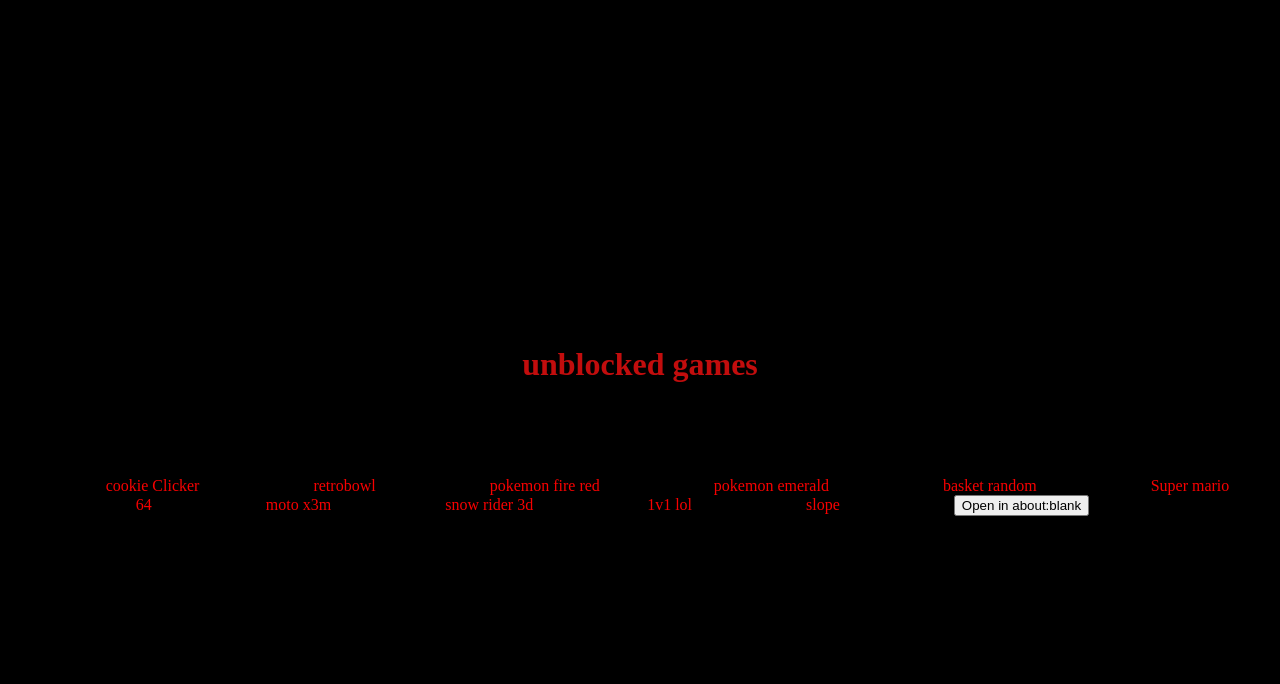
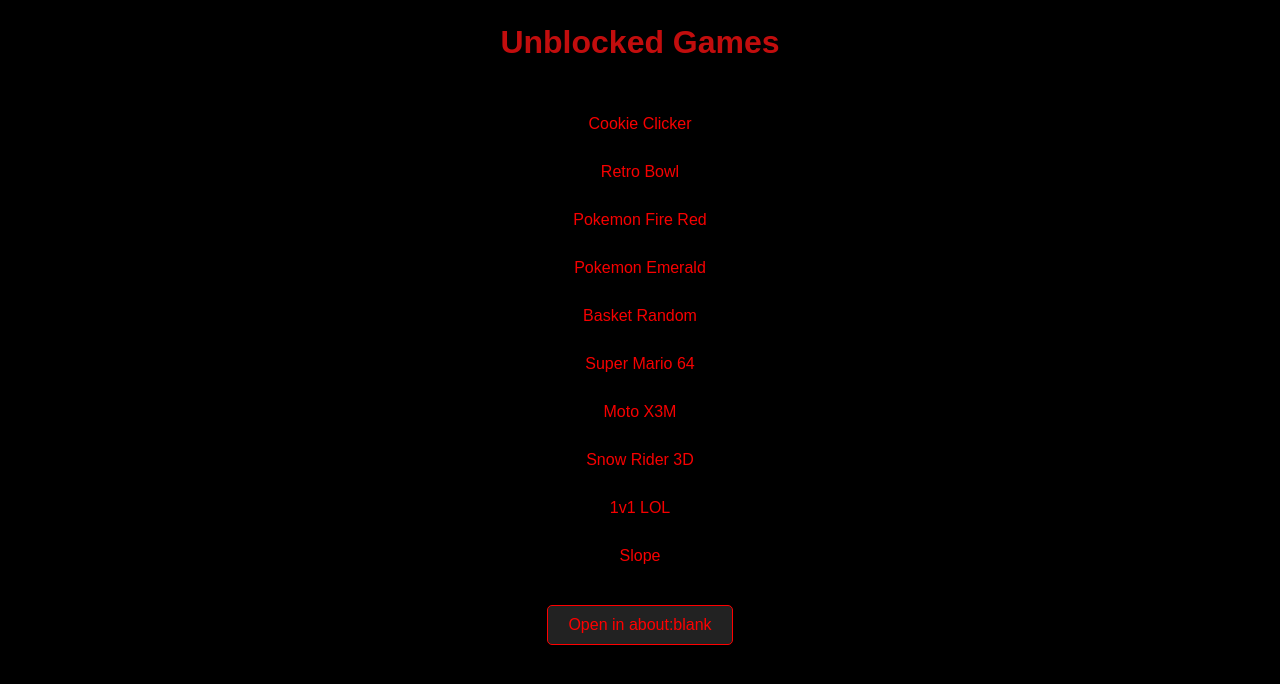
Before and after one commit to taywarriors2/unblocked-underground, a plain HTML site: page index.html in a window 1280 px wide. Drawn offline with Linux system fonts and the light colour scheme.

Commit message:
Update index.html

```diff
--- a/index.html
+++ b/index.html
@@ -1,92 +1,104 @@
 <!DOCTYPE html>
 <html lang="en">
-<center>
-  <meta charset="UTF-8">
-    <meta name="viewport" content="width=device-width, initial-scale=1.0">
-    <link rel="stylesheet" href="src/style.css">
-  <head>
-    <h1>unblocked games</h1>
-  </head>
-  <body>
+<head>
+  <meta charset="UTF-8" />
+  <meta name="viewport" content="width=device-width, initial-scale=1.0" />
+  <link rel="stylesheet" href="src/style.css" />
+  <title>Unblocked Games</title>
+  <style>
+    body {
+      background: #000;
+      margin: 0;
+      padding: 0;
+      height: 100vh;
+      color: #c20d0d;
+      display: flex;
+      flex-direction: column;
+      align-items: center;
+      justify-content: flex-start;
+      font-family: Arial, sans-serif;
+    }
 
+    h1 {
+      background: #000;
+      padding: 24px;
+      margin: 0;
+      color: #c20d0d;
+      text-align: center;
+    }
 
-      <p>
+    .links {
+      display: flex;
+      flex-direction: column;
+      gap: 10px;
+      margin-top: 20px;
+      text-align: center;
+    }
 
-      <a href="cookieclicker.html">cookie Clicker</a>
-      <a href="retrobowl.html">retrobowl</a>
-      <a href="pokemonfirered.html">pokemon fire red</a>
-      <a href="pokemonemerald.html">pokemon emerald</a>
-      <a href="basketrandom.html">basket random</a>
-      <a href="supermario.html">Super mario 64</a>
-      <a href="motox3m.html">moto x3m</a>
-      <a href="snowrider.html">snow rider 3d</a>
-      <a href="1v1lol.html">1v1 lol</a>
-      <a href="slope.html">slope</a>
+    .links a {
+      color: #f70000;
+      background-color: #000;
+      text-decoration: none;
+      padding: 10px;
+      border-radius: 4px;
+      transition: background-color 0.3s;
+    }
 
+    .links a:hover {
+      background-color: #111;
+    }
 
-        <a id="aboutblank" onclick="aboutblank()" class="fade-in"><button id="aboutblank" class="fade-in homebutton">Open in
-    about:blank</button></a>
+    .aboutblank-btn {
+      margin-top: 30px;
+    }
 
+    button.homebutton {
+      background-color: #222;
+      color: #f00;
+      border: 1px solid #f00;
+      padding: 10px 20px;
+      border-radius: 5px;
+      cursor: pointer;
+      font-size: 16px;
+    }
 
-      </p>
-  </body>
-<style>
- h1 {
-  background: #000000;
-  padding: 0 24px;
-  margin: 0;
-  height: 24vh;
-  color: rgb(194, 13, 13);
-  display: flex;
-  justify-content: center;
-  align-items: center;
-}
-a {
-  color: rgb(247, 0, 0);
-  justify-content: center;
-  height: 100vh
-  align-items: center;
-  padding: 0 55px;
-}
-a:link {
-  text-decoration: none;
-  background-color: rgb(0, 0, 0);
-}
-body {
-  background: #000000;
-  padding: 0 24px;
-  margin: 0;
-  height: 100vh;
-  color: rgb(194, 13, 13);
-  display: flex;
-  justify-content: center;
-  align-items: center;
-}
-head {
-  background: #000000;
-  padding: 0 24px;
-  margin: 0;
-  height: 0vh;
-  color: rgb(194, 13, 13);
-  display: flex;
-  justify-content: center;
-  align-items: center;
-}
-</style>
+    button.homebutton:hover {
+      background-color: #f00;
+      color: #000;
+    }
+  </style>
+</head>
+<body>
+  <h1>Unblocked Games</h1>
+  <div class="links">
+    <a href="cookieclicker.html">Cookie Clicker</a>
+    <a href="retrobowl.html">Retro Bowl</a>
+    <a href="pokemonfirered.html">Pokemon Fire Red</a>
+    <a href="pokemonemerald.html">Pokemon Emerald</a>
+    <a href="basketrandom.html">Basket Random</a>
+    <a href="supermario.html">Super Mario 64</a>
+    <a href="motox3m.html">Moto X3M</a>
+    <a href="snowrider.html">Snow Rider 3D</a>
+    <a href="1v1lol.html">1v1 LOL</a>
+    <a href="slope.html">Slope</a>
+  </div>
 
+  <div class="aboutblank-btn">
+    <button onclick="openInAboutBlank()" class="homebutton">Open in about:blank</button>
+  </div>
 
-<script>
-function aboutblank() {
-  let url = window.location.href;
-  var w = window.open("about:blank", "_blank");
-  w.document.write('<iframe style="position: absolute;top: 0px;bottom: 0px;right: 0px;width: 100%;border: none;margin: 0;padding: 0;overflow: hidden;z-index: 99999;height: 100%;" src="' + url + '"></iframe>');
-  window.close('', '_parent', '');
-
-}
-function about() {
-  window.location.assign("/about");
-}
-
-</script>
-</center>
+  <script>
+    function openInAboutBlank() {
+      const url = window.location.href;
+      const w = window.open("about:blank", "_blank");
+      if (w) {
+        w.document.write(`
+          <iframe style="position:absolute;top:0;left:0;width:100%;height:100%;border:none;" src="${url}"></iframe>
+        `);
+      } else {
+        alert("Pop-up blocked. Please allow pop-ups for this site.");
+      }
+    }
+  </script>
+</body>
 </html>
```
